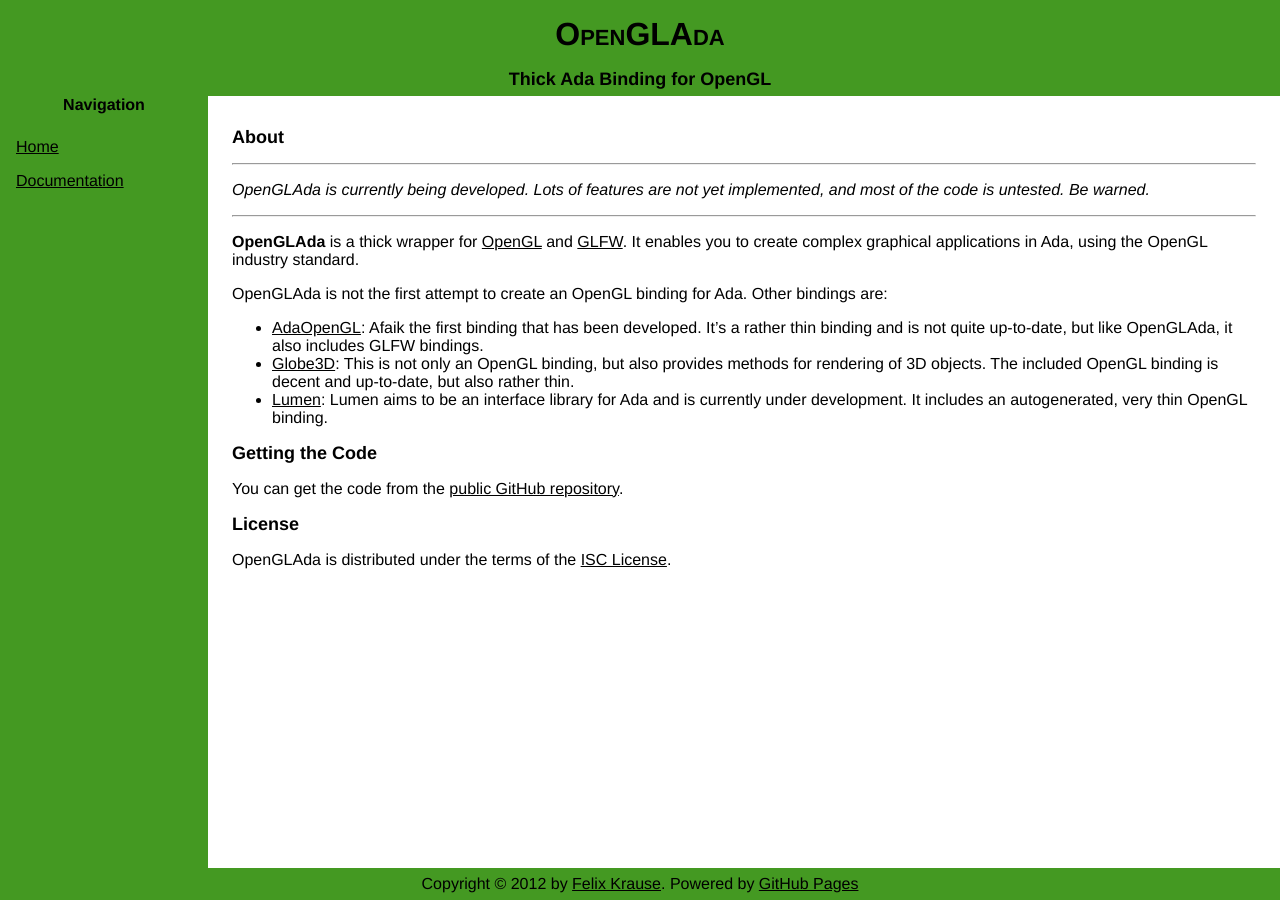
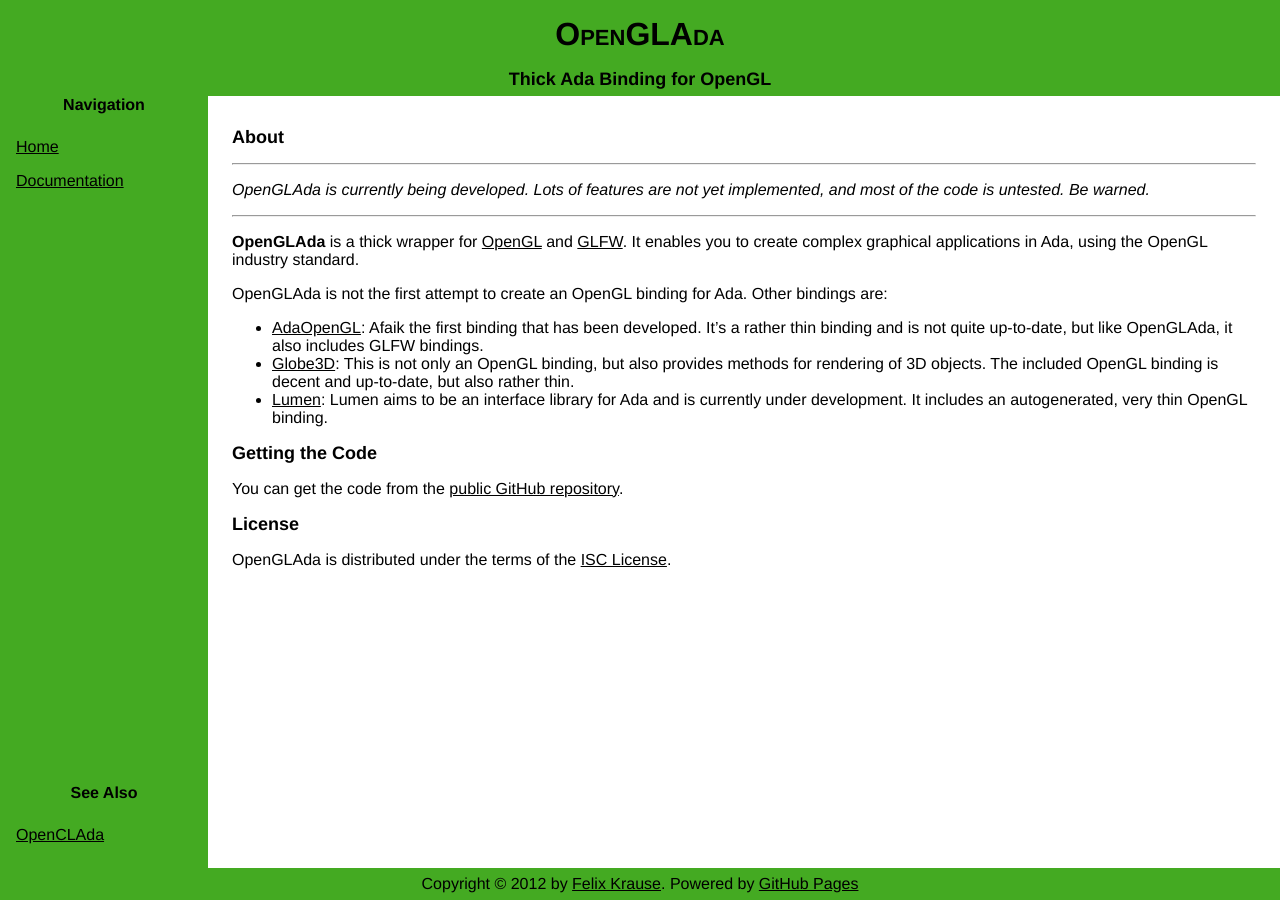
Before and after one commit to flyx/OpenGLAda, a Jekyll site: the page built from index.md, in a window 1280 px wide. Built offline with Jekyll 4.4.1, drawn with Linux system fonts in a browser that asks for light colours.

Commit message:
Added link to OpenCLAda

```diff
--- a/_layouts/default.html
+++ b/_layouts/default.html
@@ -20,6 +20,13 @@
 				<li><a href="/OpenGLAda/" {% if page.url == '/index.html'%} class="active" {% endif %}>Home</a></li>
 				<li><a href="/OpenGLAda/documentation.html" {% if page.url == '/documentation.html' %} class="active" {% endif %}>Documentation</a></li>
 			</ul>
+
+			<div class="seeAlso">
+				<h3>See Also</h3>
+				<ul>
+					<li><a href="http://flyx86.github.com/OpenCLAda/">OpenCLAda</a></li>
+				</ul>
+			</div>
 		</nav>
 
 		<article>
--- a/css/main.css
+++ b/css/main.css
@@ -19,7 +19,7 @@
 	height: 6em;
 
 	text-align: center;
-	background: #492;
+	background: #4a2;
 }
 
 body > nav {
@@ -31,7 +31,7 @@
 	bottom: 2em;
 	width: 13em;
 
-	background: #492;
+	background: #4a2;
 }
 
 body > footer {
@@ -42,7 +42,7 @@
 	bottom: 0;
 	height: 2em;
 
-	background: #492;
+	background: #4a2;
 	text-align: center;
 }
 
@@ -69,18 +69,18 @@
 
 /* Nav Style */
 
-body > nav > h3 {
+body > nav h3 {
 	margin-top: 0;
 	text-align: center;
 	font-size: medium;
 }
 
-body > nav > ul {
+body > nav ul {
 	list-style-type: none;
 	padding: 0;
 }
 
-body > nav > ul > li > a {
+body > nav ul > li > a {
 	display: inline-block;
 	width: 11em;
 	padding-left: 1em;
@@ -89,14 +89,24 @@
 	padding-bottom: 0.5em;
 }
 
-body > nav > ul > li > a.active {
+body > nav ul > li > a.active {
 	background: white;
 	font-weight: bold;
 	text-decoration: none;
 }
 
-body > nav > ul > li > a:hover, body > nav > ul > li > a:active {
-	background: #adf;
+body > nav ul > li > a:hover, body > nav > ul > li > a:active {
+	background: #8e4;
+}
+
+body > nav > div.seeAlso {
+	position: absolute;
+	bottom : 0;
+	left : 0;
+	right : 0;
+
+	margin: 0;
+	padding: 0;
 }
 
 /* Content Style */
```
